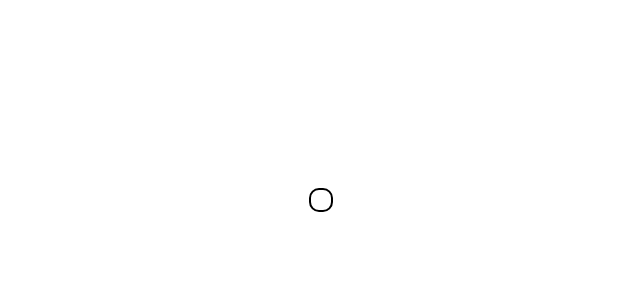
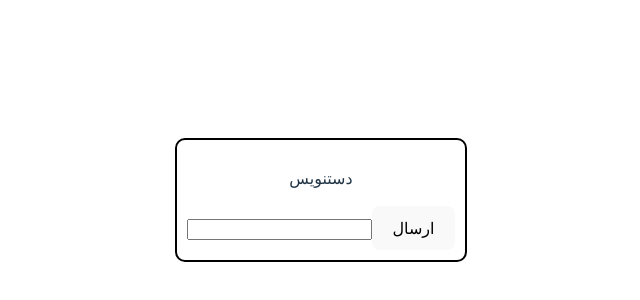
Before and after one commit to AminSBU/react_js_projects, a React (Vite) app in the folder 05_Task/task/: page / in a window 1280 px wide. Shown: the part 200-500 px from the top of the page, without its empty margins (319-959 px from the left). Built offline with nearby package versions, Linux system fonts and the light colour scheme.

Commit message:
write input and send button

```diff
--- a/05_Task/task/src/task.css
+++ b/05_Task/task/src/task.css
@@ -2,4 +2,5 @@
     border: 2px solid black;
     padding: 10px;
     border-radius: 10px;
+
 }
--- a/05_Task/task/src/task.jsx
+++ b/05_Task/task/src/task.jsx
@@ -2,10 +2,16 @@ import React, {useState, useEffect} from "react";
 import './task.css'
 
 function Task(){
+    const[task, setTask] = useState();
+    const[input, setInput] = useState();
+
     return(
         <>
             <div className="task-container">
+                <p>دستنویس</p>
 
+                <input type="text" className="task-input"></input>
+                <button className="task-send-button">ارسال</button>
             </div>
         </>
     );
```
